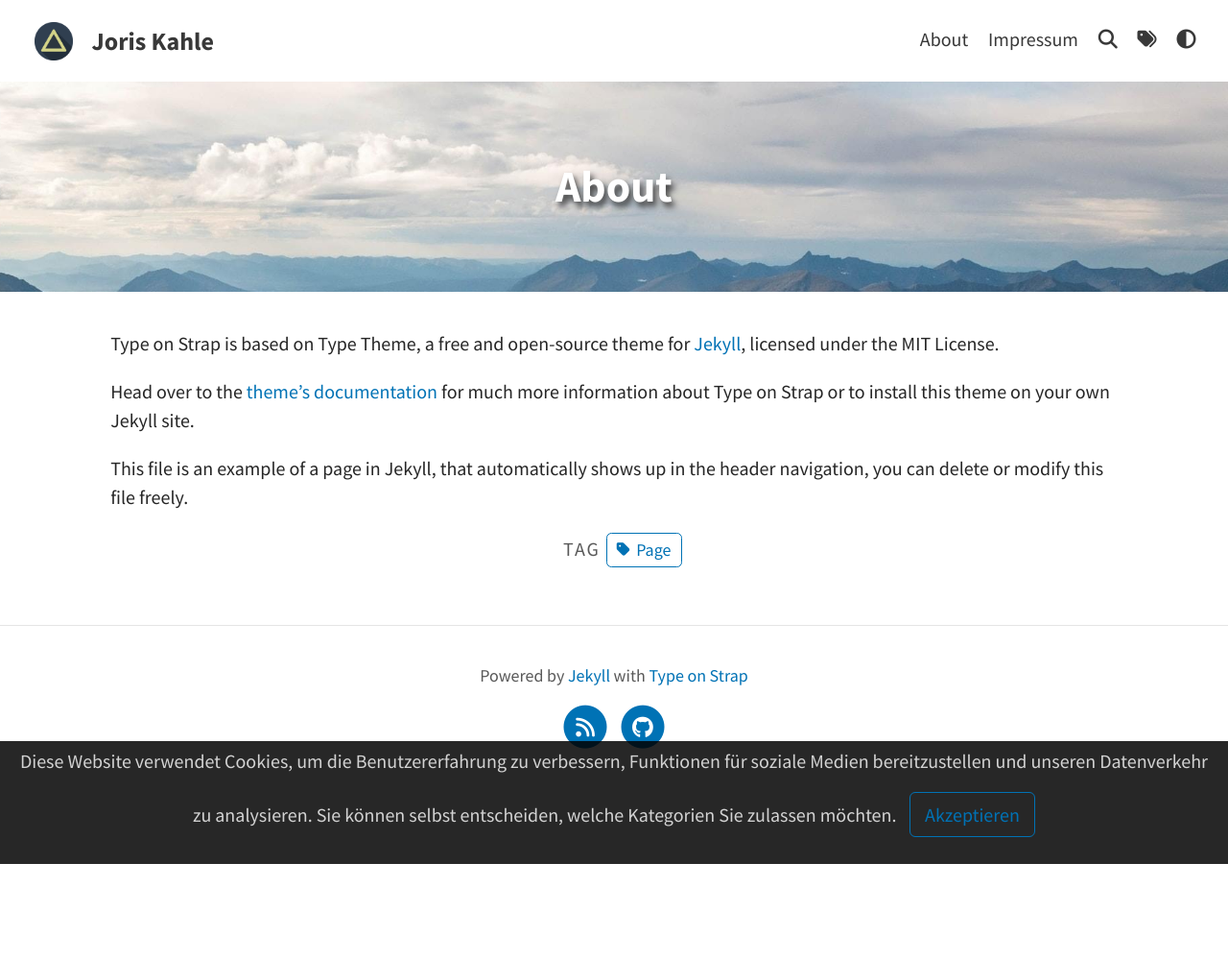
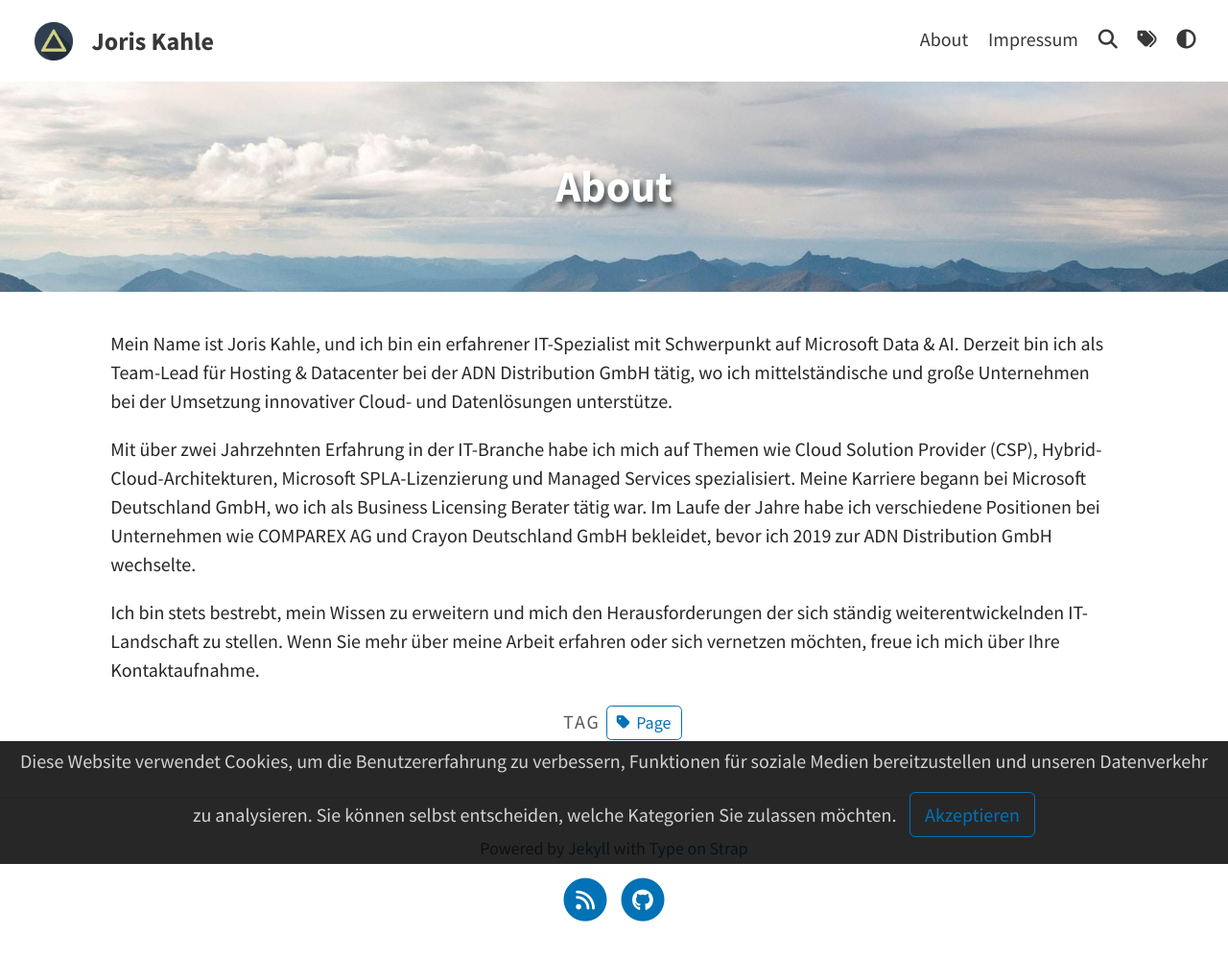
Before and after one commit to joriskahle007/joriskahle007.github.io, a Jekyll site: the page built from pages/about.md, in a window 1280 px wide. Shown: the whole page at 96% size. Built offline with Jekyll 4.4.1, drawn with Linux system fonts in a browser that asks for light colours; a script that is not in the unit is left out; before the commit the page ends 900 px from its top, so only the background shows below that.

Commit message:
Update about.md

```diff
--- a/pages/about.md
+++ b/pages/about.md
@@ -6,8 +6,8 @@ feature-img: "assets/img/pexels/travel.jpeg"
 tags: [Page]
 ---
 
-Type on Strap is based on Type Theme, a free and open-source theme for [Jekyll](http://jekyllrb.com/), licensed under the MIT License.
+Mein Name ist Joris Kahle, und ich bin ein erfahrener IT-Spezialist mit Schwerpunkt auf Microsoft Data & AI. Derzeit bin ich als Team-Lead für Hosting & Datacenter bei der ADN Distribution GmbH tätig, wo ich mittelständische und große Unternehmen bei der Umsetzung innovativer Cloud- und Datenlösungen unterstütze.
 
-Head over to the [theme's documentation](https://github.com/sylhare/Type-on-Strap) for much more information about Type on Strap or to install this theme on your own Jekyll site.
+Mit über zwei Jahrzehnten Erfahrung in der IT-Branche habe ich mich auf Themen wie Cloud Solution Provider (CSP), Hybrid-Cloud-Architekturen, Microsoft SPLA-Lizenzierung und Managed Services spezialisiert. Meine Karriere begann bei Microsoft Deutschland GmbH, wo ich als Business Licensing Berater tätig war. Im Laufe der Jahre habe ich verschiedene Positionen bei Unternehmen wie COMPAREX AG und Crayon Deutschland GmbH bekleidet, bevor ich 2019 zur ADN Distribution GmbH wechselte.
 
-This file is an example of a page in Jekyll, that automatically shows up in the header navigation, you can delete or modify this file freely.
+Ich bin stets bestrebt, mein Wissen zu erweitern und mich den Herausforderungen der sich ständig weiterentwickelnden IT-Landschaft zu stellen. Wenn Sie mehr über meine Arbeit erfahren oder sich vernetzen möchten, freue ich mich über Ihre Kontaktaufnahme.
```
